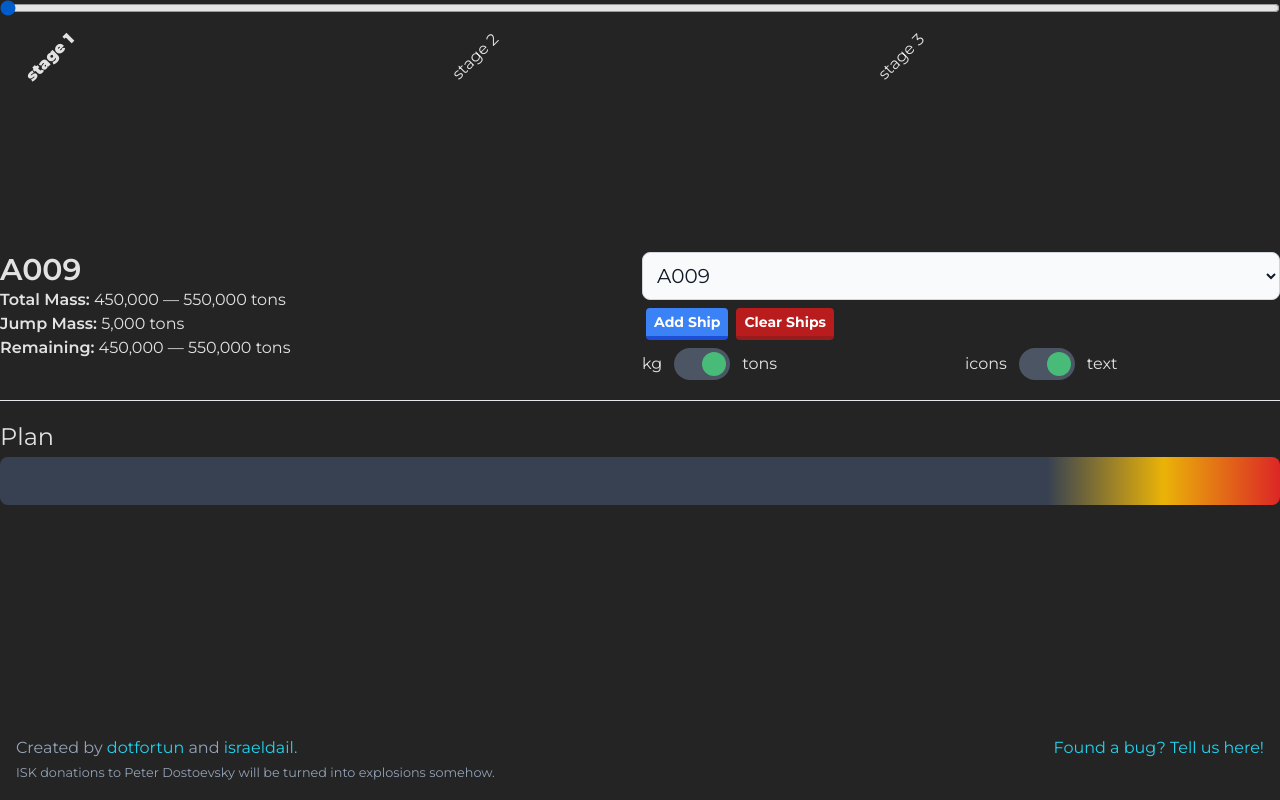
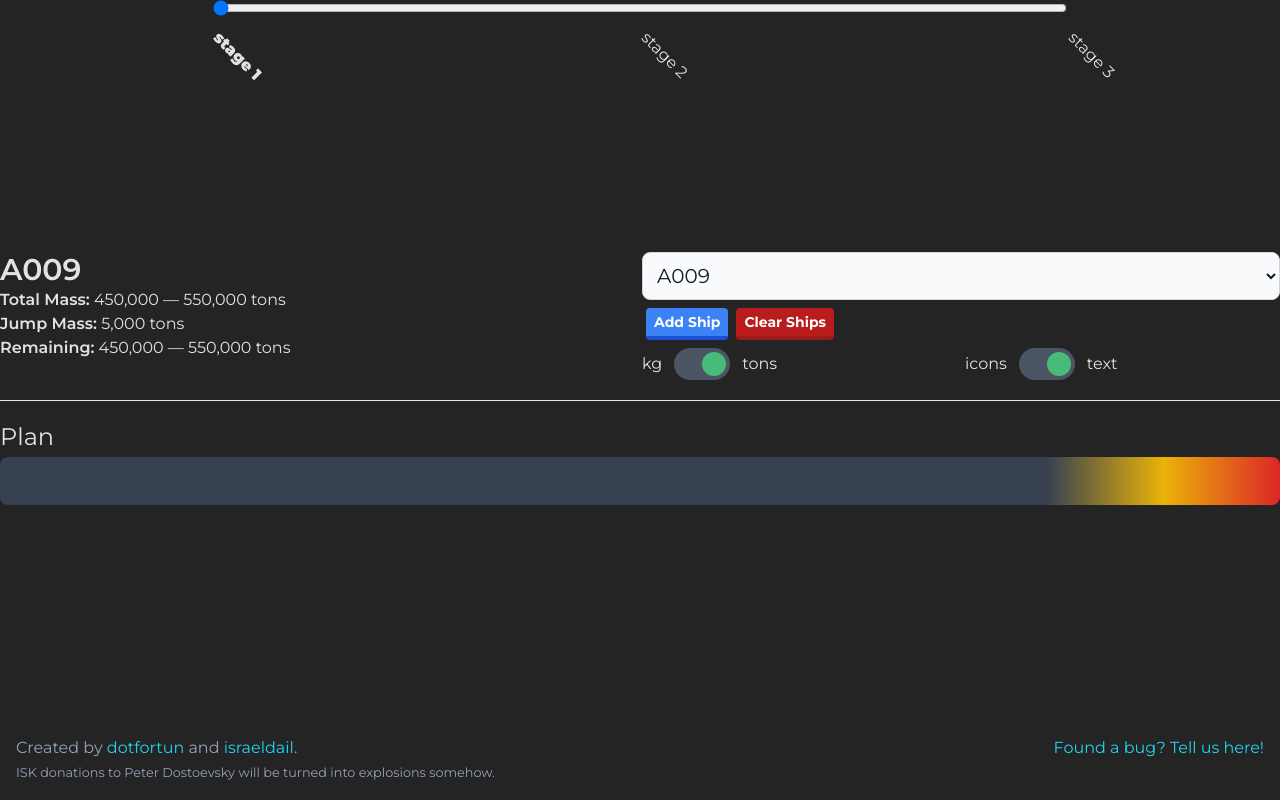
Before and after one commit to dotfortun/wormroller, a Vue app: page / in a window 1280 px wide. Built offline with nearby package versions, Linux system fonts and the light colour scheme.

Commit message:
This works pretty well for now.

```diff
--- a/src/components/RadioGroup.vue
+++ b/src/components/RadioGroup.vue
@@ -11,18 +11,21 @@ const uid = computed(() => getCurrentInstance().uid);
 
 <template>
   <div
-    class="grid"
+    class="radio-group"
     :style="{
       gridTemplateColumns: `repeat(${options.length}, minmax(0, 1fr))`,
     }"
   >
     <input
       type="range"
-      class="col-span-full"
+      class="slide-selector"
       :min="0"
       :max="options.length - 1"
       :value="options.map((i) => i.name).indexOf(modelValue.name)"
       @change="$emit('update:modelValue', options[$event.target.valueAsNumber])"
+      :style="{
+        width: `calc(${options.length - 1}/${options.length} * 100%)`,
+      }"
     />
     <template v-for="opt in options">
       <label
@@ -31,7 +34,11 @@ const uid = computed(() => getCurrentInstance().uid);
       >
         {{ opt.name }}
       </label>
+    </template>
+  </div>
+  <div class="sr-only">
     <input
+      v-for="opt in options"
       type="radio"
       :id="`${uid}-${opt.name}`"
       :name="opt.name"
@@ -43,15 +50,22 @@ const uid = computed(() => getCurrentInstance().uid);
         )
       "
     />
-    </template>
   </div>
 </template>
 
 <style scoped>
+div.radio-group {
+  @apply grid justify-items-center;
+}
+
+input.slide-selector {
+  @apply col-span-full;
+}
+
 label {
-  @apply pr-4 -mr-8 w-fit h-fit select-none;
-  transform-origin: 100% 10%;
-  transform: rotate(-45deg);
+  @apply -mr-8 w-fit h-fit select-none;
+  transform-origin: 0% 150%;
+  transform: rotate(45deg);
 }
 
 .item-selected {
```
Lines whose indentation alone changed are shown as unchanged.
